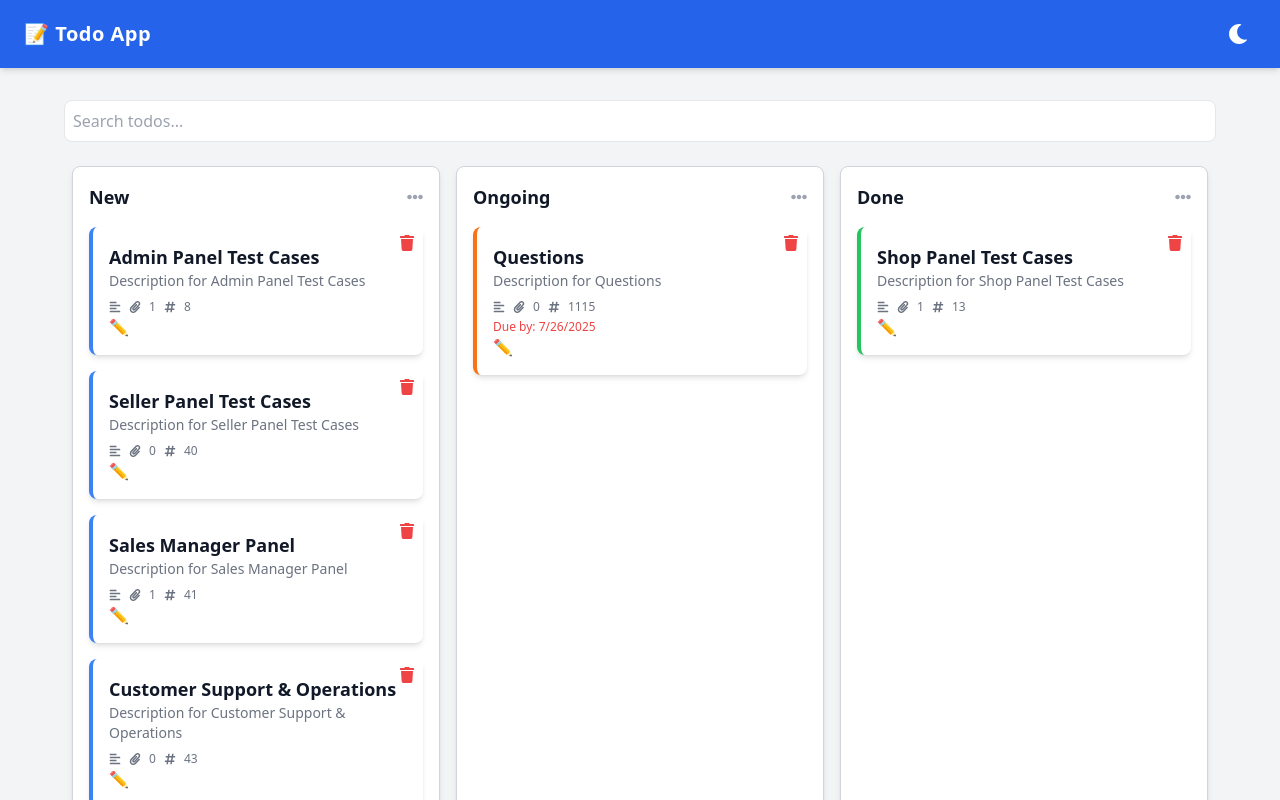
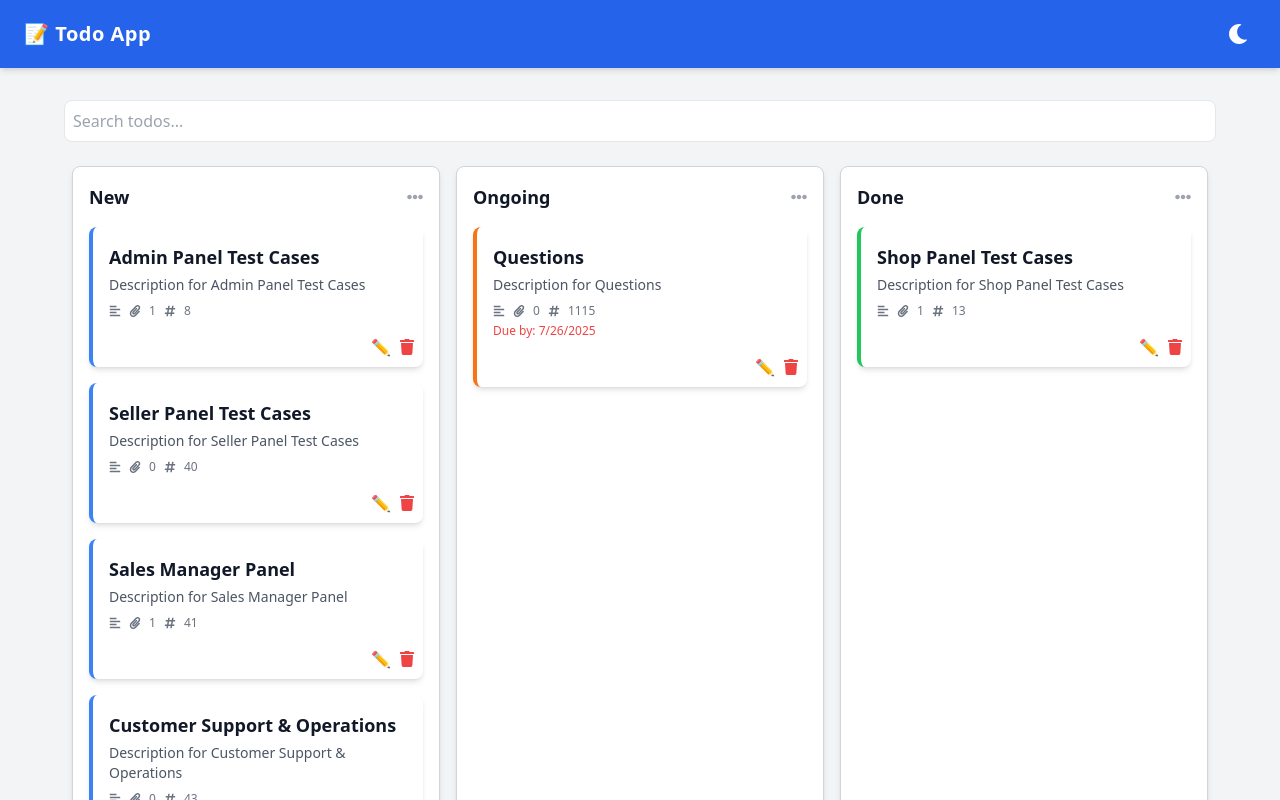
Before and after one commit to HussainShafayet/todo, a React (Create React App) app: page / in a window 1280 px wide. Shown: the top 800 px of the page. Built offline with nearby package versions, Linux system fonts and the light colour scheme.

Commit message:
edit and delete button position update but not perfect

```diff
--- a/src/components/TodoItem.js
+++ b/src/components/TodoItem.js
@@ -73,79 +73,56 @@ const TodoItem = ({ todo }) => {
 
   return (
    <motion.div
+  ref={setNodeRef}
+  onContextMenu={toggleMenu}
+  className={`relative p-4 pb-12 mb-2 border-l-4 rounded-lg shadow-md transition-colors duration-300
+    bg-white dark:bg-gray-800 text-gray-900 dark:text-gray-100
+    ${getStatusColor(status)}`}
   initial={{ opacity: 0, scale: 0.95, y: -10 }}
   animate={{ opacity: 1, scale: 1, y: 0 }}
   exit={{ opacity: 0, scale: 0.95 }}
   transition={{ duration: 0.3 }}
-      ref={setNodeRef}
-      onContextMenu={toggleMenu}
-      className={`relative p-4 mb-2 border-l-4 rounded-lg shadow-md cursor-grab transition-colors duration-300
-        bg-white dark:bg-gray-800 text-gray-900 dark:text-gray-100
-        ${getStatusColor(status)}
-      `}
 >
   {isEditing ? (
     <form
       onSubmit={(e) => {
         e.preventDefault();
-            updateTodo(todo.id, {
-              title: editTitle,
-              description: editDescription,
-            });
+        updateTodo(todo.id, { title: editTitle, description: editDescription });
         setIsEditing(false);
       }}
-          className={`flex flex-col gap-2 p-2 rounded ${
-            theme === "dark" ? "bg-gray-800" : "bg-white"
-          }`}
+      className="flex flex-col gap-2"
     >
       <input
         value={editTitle}
         onChange={(e) => setEditTitle(e.target.value)}
         required
-            className={`w-full p-2 rounded border focus:outline-none focus:ring-2 ${
-              theme === "dark"
-                ? "bg-gray-700 border-gray-600 text-gray-200 focus:ring-blue-500"
-                : "bg-white border-gray-300 text-gray-900 focus:ring-blue-400"
+        placeholder="Edit title"
+        className={`p-2 rounded border w-full focus:outline-none focus:ring-2 ${
+          theme === 'dark'
+            ? 'bg-gray-700 border-gray-600 text-gray-200 focus:ring-blue-500'
+            : 'bg-white border-gray-300 text-gray-900 focus:ring-blue-400'
         }`}
-            placeholder="Edit title"
       />
       <textarea
         value={editDescription}
         onChange={(e) => setEditDescription(e.target.value)}
-            className={`w-full p-2 rounded border mt-1 resize-none focus:outline-none focus:ring-2 ${
-              theme === "dark"
-                ? "bg-gray-700 border-gray-600 text-gray-200 focus:ring-blue-500"
-                : "bg-white border-gray-300 text-gray-900 focus:ring-blue-400"
-            }`}
         placeholder="Edit description"
         rows={3}
+        className={`p-2 rounded border w-full resize-none focus:outline-none focus:ring-2 ${
+          theme === 'dark'
+            ? 'bg-gray-700 border-gray-600 text-gray-200 focus:ring-blue-500'
+            : 'bg-white border-gray-300 text-gray-900 focus:ring-blue-400'
+        }`}
       />
-          <div className="flex gap-2 justify-end">
-            <button
-              type="submit"
-              className="px-4 py-2 rounded bg-blue-600 text-white hover:bg-blue-700 transition"
-            >
-              Save
-            </button>
-            <button
-              type="button"
-              onClick={() => setIsEditing(false)}
-              className={`px-4 py-2 rounded border ${
-                theme === "dark"
-                  ? "border-gray-500 text-gray-300 hover:bg-gray-700"
-                  : "border-gray-300 text-gray-700 hover:bg-gray-200"
-              } transition`}
-            >
-              Cancel
-            </button>
+      <div className="flex gap-2 justify-end mt-2">
+        <button type="submit" className="btn-primary">Save</button>
+        <button type="button" onClick={() => setIsEditing(false)} className="btn-secondary">Cancel</button>
       </div>
     </form>
   ) : (
     <div {...listeners} {...attributes}>
-          <h2 className="text-lg font-bold">{title}</h2>
-          <p className="text-sm text-gray-500 dark:text-gray-300">
-            {description}
-          </p>
+      <h2 className="text-lg font-semibold break-words">{title}</h2>
+      <p className="text-sm text-gray-600 dark:text-gray-300 break-words mt-1">{description}</p>
 
       <div className="flex items-center mt-2 text-gray-500 dark:text-gray-400 text-xs gap-2">
         <FaAlignLeft />
@@ -155,7 +132,7 @@ const TodoItem = ({ todo }) => {
         <span>{tags}</span>
       </div>
 
-          {status === "Ongoing" && dueDate && (
+      {status === 'Ongoing' && dueDate && (
         <p className="text-xs text-red-500 mt-1">
           Due by: {new Date(dueDate).toLocaleDateString()}
         </p>
@@ -163,6 +140,34 @@ const TodoItem = ({ todo }) => {
     </div>
   )}
 
+  {/* Floating buttons in bottom right */}
+  <div className="absolute bottom-2 right-2 flex gap-2">
+    <button
+      onClick={() => setIsEditing(true)}
+      className="text-blue-500 hover:text-blue-700"
+      aria-label={`Edit todo: ${todo.title}`}
+      title="Edit"
+    >
+      ✏️
+    </button>
+    <button
+      onClick={openModal}
+      className="text-red-500 hover:text-red-700"
+      aria-label={`Delete todo: ${todo.title}`}
+      title="Delete"
+    >
+      <FaTrash />
+    </button>
+  </div>
+
+  {/* Modals & Menus */}
+  <ConfirmModal
+    isOpen={isModalOpen}
+    title="Confirm Delete"
+    message={`Are you sure you want to delete "${todo.title}"?`}
+    onConfirm={handleConfirmDelete}
+    onCancel={closeModal}
+  />
   {showMenu && (
     <ContextMenu
       ref={menuRef}
@@ -172,33 +177,10 @@ const TodoItem = ({ todo }) => {
       onSelectStatus={handleStatusChange}
     />
   )}
+</motion.div>
 
-      <button
-        onClick={openModal}
-        className="absolute top-2 right-2 text-red-500 hover:text-red-700"
-        aria-label={`Delete todo: ${todo.title}`}
-        title={`Delete "${todo.title}"`}
-        type="button"
-      >
-        <FaTrash />
-      </button>
 
-      <ConfirmModal
-        isOpen={isModalOpen}
-        title="Confirm Delete"
-        message={`Are you sure you want to delete "${todo.title}"?`}
-        onConfirm={handleConfirmDelete}
-        onCancel={closeModal}
-      />
 
-      <button
-        onClick={() => setIsEditing(true)}
-        className="text-blue-500 hover:text-blue-700"
-        aria-label={`Edit todo: ${todo.title}`}
-      >
-        ✏️
-      </button>
-    </motion.div>
   );
 };
 
```
Lines whose indentation alone changed are shown as unchanged.
